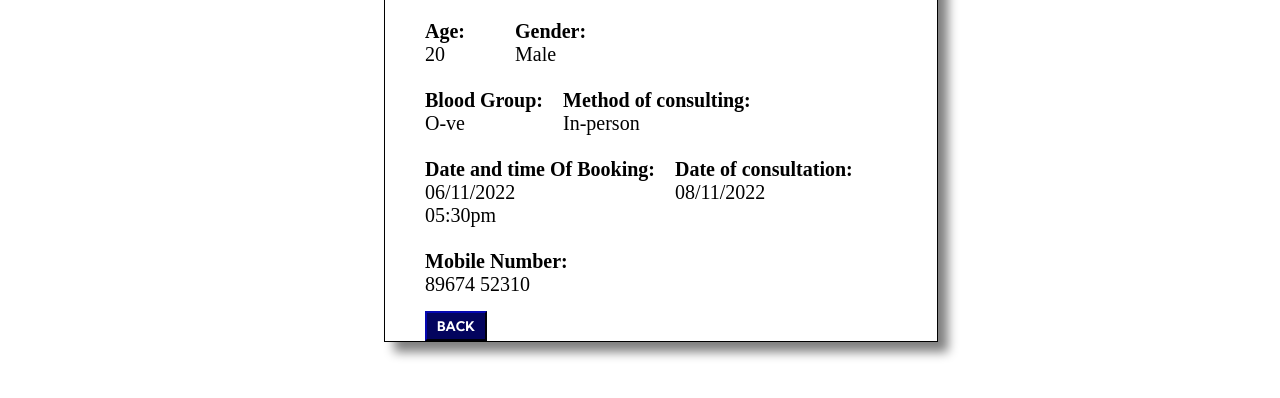
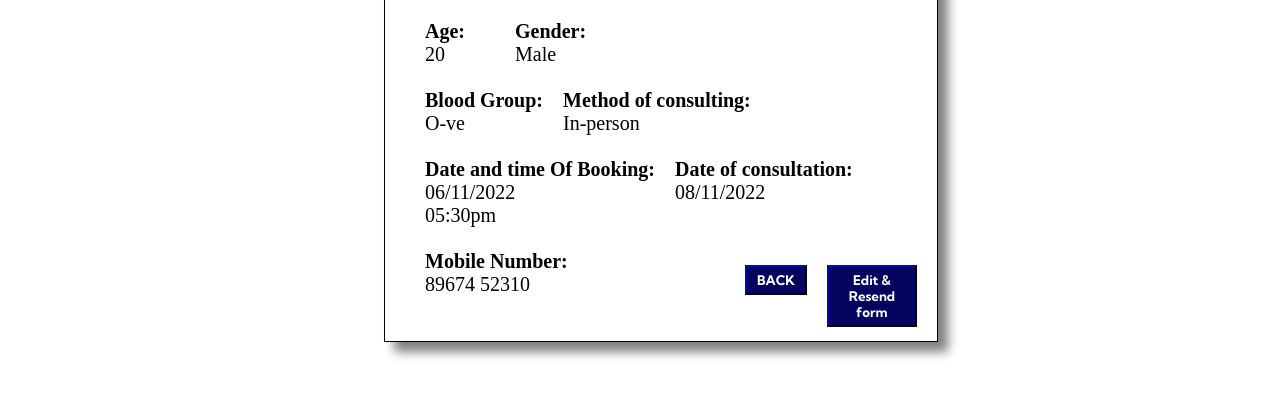
Before and after one commit to fssa-batch3/deepika.sriram__web_project, a plain HTML site: page pages/other pages/patient/details 2.html in a window 1280 px wide. Shown: the part 300-698 px from the top of the page. Drawn offline with Linux system fonts and the light colour scheme; a web font is replaced by a local one.

Commit message:
changes in html

```diff
--- a/pages/other pages/patient/details 2.html
+++ b/pages/other pages/patient/details 2.html
@@ -117,11 +117,18 @@
                              <p style="width:300px;">89674 52310</p>
                          </div>
                      </div>
-                </div>
-                    <a href="../patient/history.html">
-                        <button type="button">BACK</button>
-                    </a>
-                </div>
+                     <div class="frm">
+                        <div>
+                           <a href="../patient/history.html">
+                               <button type="button">BACK</button>
+                            </a>
+                        </div>
+                        <div>
+                            <a href="./apollo hospital/Forms/A2 form.html">
+                                <button type="button">Edit & Resend form</button>
+                            </a>
+                        </div>
+                    </div>
             </form>
         </main>
         <link rel="stylesheet" href="https://cdnjs.cloudflare.com/ajax/libs/font-awesome/6.2.1/css/all.min.css" integrity="sha512-MV7K8+y+gLIBoVD59lQIYicR65iaqukzvf/nwasF0nqhPay5w/9lJmVM2hMDcnK1OnMGCdVK+iQrJ7lzPJQd1w==" crossorigin="anonymous" referrerpolicy="no-referrer" />
```
Also changed, not shown: pages/other pages/patient/details 1.html (+11 -3 lines), pages/other pages/patient/details 3.html (+11 -3 lines).
